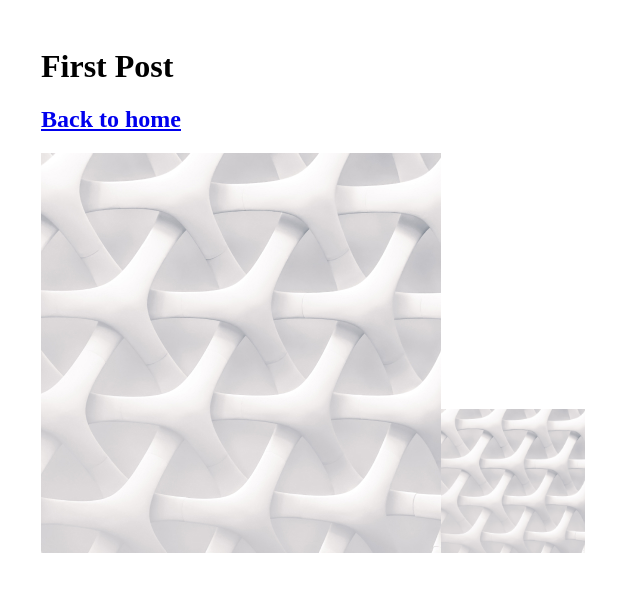
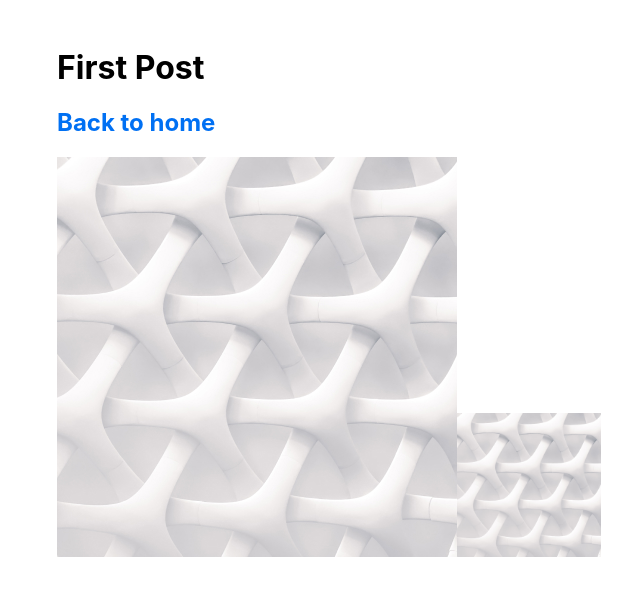
Before and after one commit to HotariTobu/Test-Next-13, a Next.js app: page /posts/first-post in a window 1280 px wide. Shown: the top 596 px of the page, without its empty margins (311-951 px from the left). Built offline with nearby package versions, Linux system fonts and the light colour scheme.

Commit message:
Assets, Metadata, and CSS

```diff
--- /dev/null
+++ b/pages/_app.js
@@ -0,0 +1,5 @@
+import '../styles/global.css'
+
+export default function App({ Component, pageProps }) {
+  return <Component {...pageProps} />
+}
--- a/pages/posts/first-post.js
+++ b/pages/posts/first-post.js
@@ -9,12 +9,15 @@
   return (
     <Layout>
       {/* Navigate Between Pages */}
+      <>
         <h1>First Post</h1>
         <h2>
           <Link href="/">Back to home</Link>
         </h2>
+      </>
 
       {/* Assets, Metadata, and CSS */}
+      <>
         <div style={{ display: 'block' }}>
           {/* Unoptimized image */}
           <img src="/images/profile.jpg" alt="Your Name"></img>
@@ -36,6 +39,7 @@
           console.log('script loaded correctly. window.FB has been populated')
           console.log(FB)
         }}></Script>
+      </>
     </Layout>
   )
 }
--- a/styles/global.css
+++ b/styles/global.css
@@ -17,13 +17,17 @@
     sans-serif;
 }
 
+* {
+  box-sizing: border-box;
+}
+
 a {
-  color: inherit;
+  color: #0070f3;
   text-decoration: none;
 }
 
-* {
-  box-sizing: border-box;
+a:hover {
+  text-decoration: underline;
 }
 
 img {
```
Lines whose indentation alone changed are shown as unchanged.
